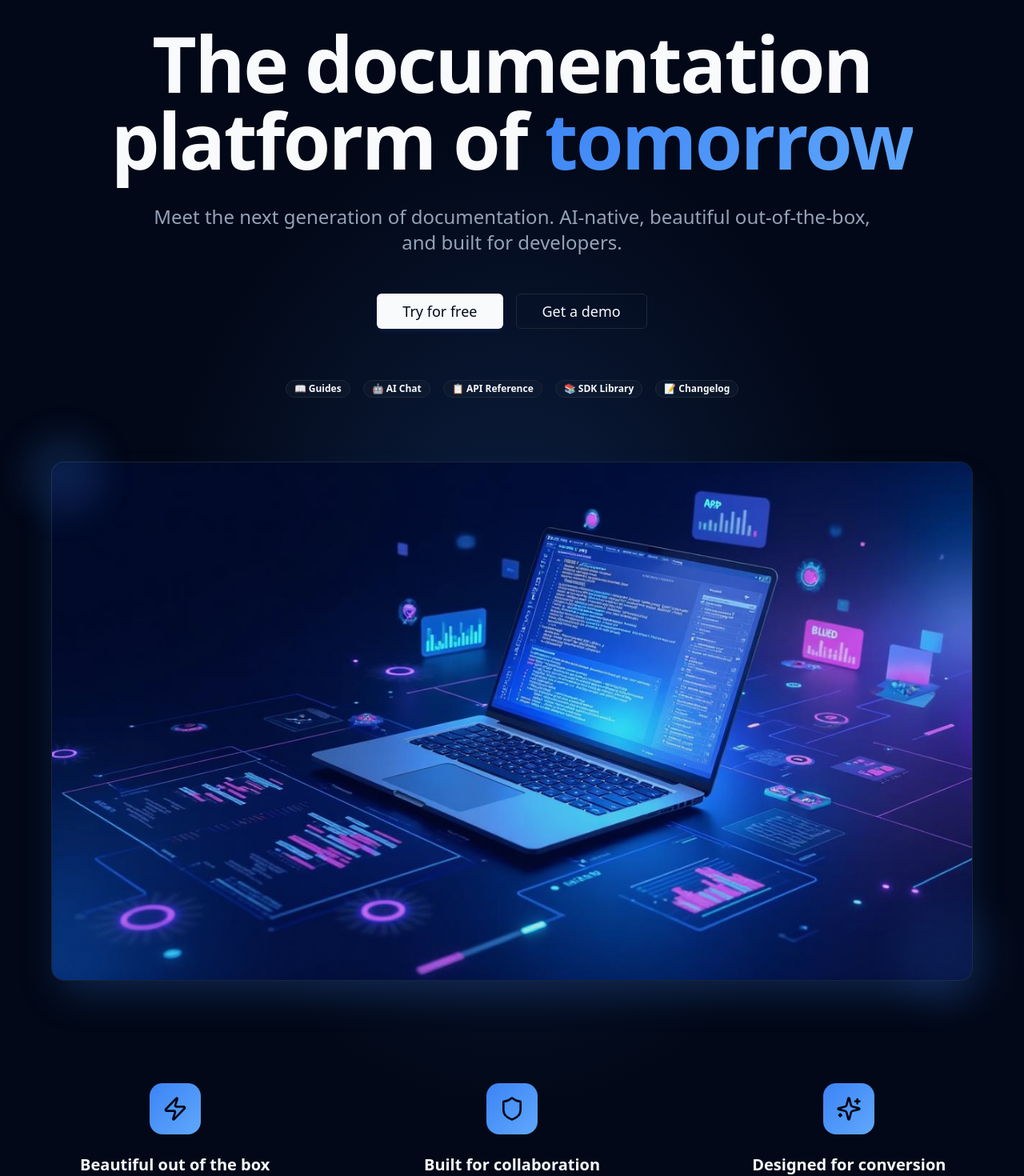
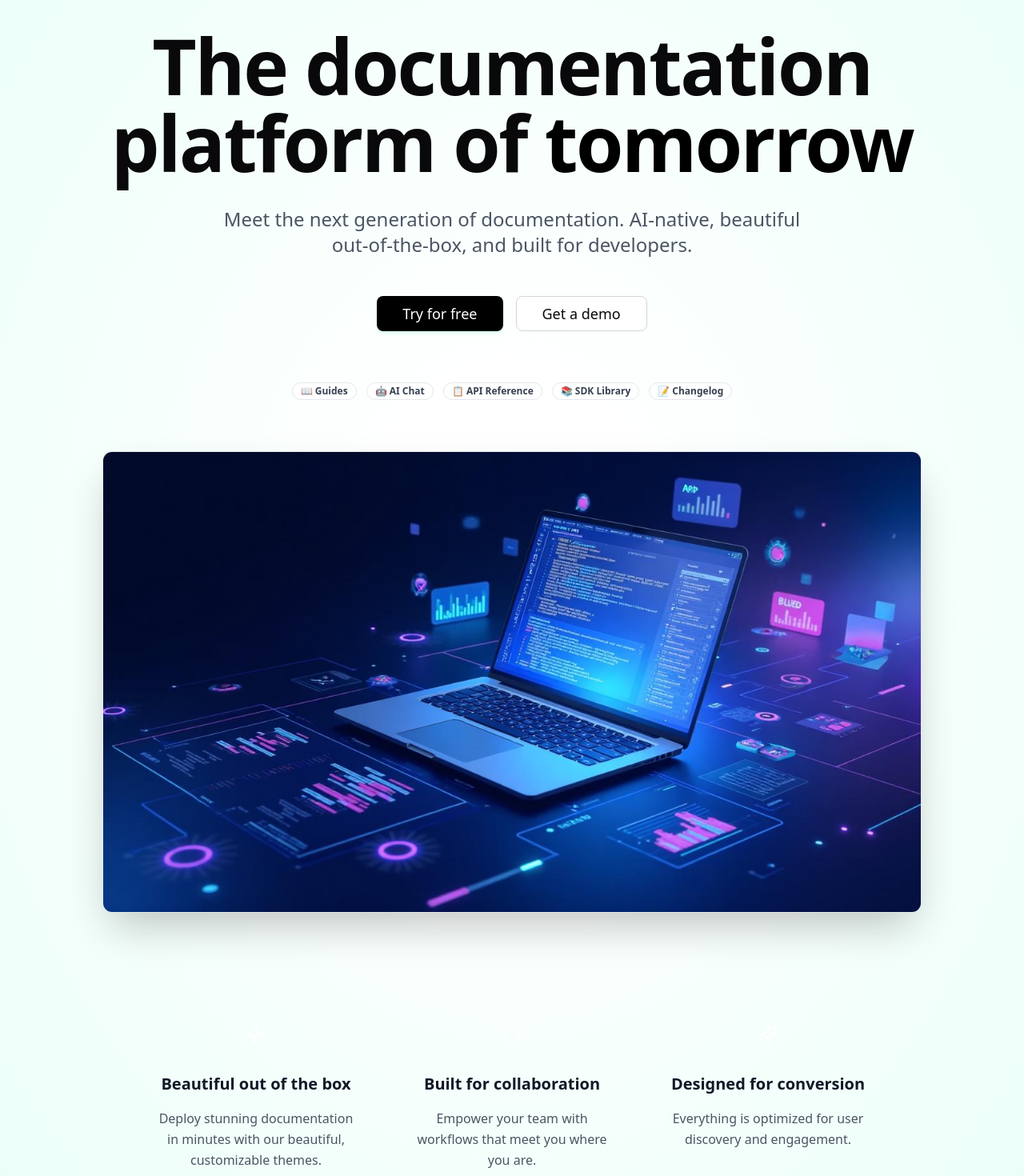
Before and after one commit to godfredakpan/startup-docs-hub, a React (Vite) app: page / in a window 1280 px wide. Shown: the part 168-1638 px from the top of the page at 80% size. Built offline with nearby package versions, Linux system fonts and the light colour scheme.

Commit message:
Refine landing page design
Adjusted landing page to better match Mintlify's aesthetic, focusing on dark blue hues and overall visual appeal.

```diff
--- a/src/components/HeroSection.tsx
+++ b/src/components/HeroSection.tsx
@@ -5,106 +5,103 @@ import heroImage from "@/assets/hero-documentation.jpg";
 
 export const HeroSection = () => {
   return (
-    <section className="relative min-h-screen flex items-center justify-center overflow-hidden">
-      {/* Background gradient - Mintlify style */}
-      <div className="absolute inset-0 bg-gradient-hero" />
-      <div className="absolute inset-0 bg-[radial-gradient(ellipse_at_center,_var(--tw-gradient-stops))] from-primary/20 via-transparent to-transparent" />
+    <section className="relative min-h-screen flex items-center justify-center overflow-hidden bg-gradient-hero">
+      {/* Mintlify-style background effects */}
+      <div className="absolute inset-0 bg-[radial-gradient(ellipse_at_center,_transparent_20%,hsl(160_100%_95%)_120%)]" />
 
-      <div className="relative max-w-7xl mx-auto px-4 sm:px-6 lg:px-8 py-20">
-        <div className="text-center mb-20">
-          <Badge variant="secondary" className="mb-8 gap-2 bg-card/50 backdrop-blur-sm border-border">
+      <div className="relative max-w-6xl mx-auto px-4 sm:px-6 lg:px-8 py-20 text-center">
+        {/* Badge */}
+        <div className="mb-8">
+          <Badge variant="secondary" className="gap-2 bg-white/80 backdrop-blur-sm border border-gray-200">
             <Sparkles className="w-4 h-4" />
-            The documentation platform of tomorrow
+            Powering experiences from next-gen startups to enterprises
           </Badge>
+        </div>
 
-          <h1 className="text-5xl sm:text-6xl lg:text-8xl font-bold tracking-tight mb-8 leading-tight">
+        {/* Main headline - Mintlify style */}
+        <h1 className="text-5xl sm:text-7xl lg:text-8xl font-bold tracking-tight mb-8 leading-[0.9]">
           The documentation{" "}
-            <br className="hidden sm:block" />
+          <br />
           platform of{" "}
-            <span className="bg-gradient-primary bg-clip-text text-transparent">
-              tomorrow
-            </span>
+          <span className="text-black">tomorrow</span>
         </h1>
 
-          <p className="text-xl sm:text-2xl text-muted-foreground max-w-4xl mx-auto mb-12 leading-relaxed">
+        {/* Subtitle */}
+        <p className="text-xl sm:text-2xl text-gray-600 max-w-3xl mx-auto mb-12 leading-relaxed font-medium">
           Meet the next generation of documentation. AI-native, beautiful out-of-the-box,
           and built for developers.
         </p>
 
+        {/* CTA Buttons - Mintlify style */}
         <div className="flex flex-col sm:flex-row gap-4 justify-center items-center mb-16">
           <Button
             size="lg"
-              className="bg-foreground text-background hover:bg-foreground/90 px-8 py-4 text-lg font-medium"
+            className="bg-black text-white hover:bg-gray-800 px-8 py-4 text-lg font-medium rounded-lg"
             onClick={() => window.location.href = "/auth"}
           >
             Try for free
           </Button>
-            <Button variant="outline" size="lg" className="px-8 py-4 text-lg font-medium border-border bg-transparent">
+          <Button
+            variant="outline"
+            size="lg"
+            className="px-8 py-4 text-lg font-medium border-gray-300 bg-white hover:bg-gray-50 rounded-lg"
+          >
             Get a demo
           </Button>
         </div>
 
-          {/* Documentation type tabs - Mintlify style */}
-          <div className="flex flex-wrap justify-center gap-4 mb-16">
-            <Badge variant="outline" className="bg-card/30 backdrop-blur-sm">📖 Guides</Badge>
-            <Badge variant="outline" className="bg-card/30 backdrop-blur-sm">🤖 AI Chat</Badge>
-            <Badge variant="outline" className="bg-card/30 backdrop-blur-sm">📋 API Reference</Badge>
-            <Badge variant="outline" className="bg-card/30 backdrop-blur-sm">📚 SDK Library</Badge>
-            <Badge variant="outline" className="bg-card/30 backdrop-blur-sm">📝 Changelog</Badge>
-          </div>
+        {/* Documentation type indicators - Mintlify style */}
+        <div className="flex flex-wrap justify-center gap-3 mb-16">
+          <Badge variant="outline" className="bg-white/80 backdrop-blur-sm border-gray-200 text-gray-700">📖 Guides</Badge>
+          <Badge variant="outline" className="bg-white/80 backdrop-blur-sm border-gray-200 text-gray-700">🤖 AI Chat</Badge>
+          <Badge variant="outline" className="bg-white/80 backdrop-blur-sm border-gray-200 text-gray-700">📋 API Reference</Badge>
+          <Badge variant="outline" className="bg-white/80 backdrop-blur-sm border-gray-200 text-gray-700">📚 SDK Library</Badge>
+          <Badge variant="outline" className="bg-white/80 backdrop-blur-sm border-gray-200 text-gray-700">📝 Changelog</Badge>
         </div>
 
-        {/* Hero image with Mintlify-style presentation */}
-        <div className="relative max-w-6xl mx-auto">
+        {/* Hero image - Mintlify style with clean presentation */}
+        <div className="relative max-w-5xl mx-auto">
           <div className="relative">
-            {/* Floating documentation preview */}
-            <div className="relative rounded-2xl overflow-hidden shadow-elegant border border-border/50 bg-card/80 backdrop-blur-sm">
+            <div className="relative rounded-xl overflow-hidden shadow-2xl border border-gray-200 bg-white">
               <img
                 src={heroImage}
                 alt="Documentation platform interface showcasing modern design and intuitive navigation"
                 className="w-full h-auto"
               />
-              <div className="absolute inset-0 bg-gradient-to-t from-background/10 to-transparent" />
             </div>
-
-            {/* Floating elements around the main image */}
-            <div className="absolute -top-8 -left-8 w-24 h-24 bg-primary/20 rounded-full blur-xl animate-pulse"></div>
-            <div className="absolute -bottom-8 -right-8 w-32 h-32 bg-primary/20 rounded-full blur-xl animate-pulse delay-1000"></div>
           </div>
         </div>
 
-        {/* Feature section - Mintlify style */}
-        <div className="mt-32 grid md:grid-cols-3 gap-12">
-          <div className="text-center group">
-            <div className="w-16 h-16 bg-gradient-primary rounded-2xl flex items-center justify-center mx-auto mb-6 group-hover:scale-110 transition-transform duration-300">
-              <Zap className="w-8 h-8 text-background" />
+        {/* Feature highlights section - Mintlify style */}
+        <div className="mt-32 grid md:grid-cols-3 gap-16 max-w-4xl mx-auto">
+          <div className="text-center">
+            <div className="w-12 h-12 bg-gradient-mint rounded-xl flex items-center justify-center mx-auto mb-6">
+              <Zap className="w-6 h-6 text-white" />
             </div>
-            <h3 className="text-xl font-bold mb-4">Beautiful out of the box</h3>
-            <p className="text-muted-foreground leading-relaxed">
+            <h3 className="text-xl font-bold mb-4 text-gray-900">Beautiful out of the box</h3>
+            <p className="text-gray-600 leading-relaxed">
               Deploy stunning documentation in minutes with our beautiful,
-              customizable themes that convert visitors into users.
+              customizable themes.
             </p>
           </div>
 
-          <div className="text-center group">
-            <div className="w-16 h-16 bg-gradient-primary rounded-2xl flex items-center justify-center mx-auto mb-6 group-hover:scale-110 transition-transform duration-300">
-              <Shield className="w-8 h-8 text-background" />
+          <div className="text-center">
+            <div className="w-12 h-12 bg-gradient-mint rounded-xl flex items-center justify-center mx-auto mb-6">
+              <Shield className="w-6 h-6 text-white" />
             </div>
-            <h3 className="text-xl font-bold mb-4">Built for collaboration</h3>
-            <p className="text-muted-foreground leading-relaxed">
-              Empower your team with workflows that meet you where you are,
-              whether you prefer git sync or a WYSIWYG experience.
+            <h3 className="text-xl font-bold mb-4 text-gray-900">Built for collaboration</h3>
+            <p className="text-gray-600 leading-relaxed">
+              Empower your team with workflows that meet you where you are.
             </p>
           </div>
 
-          <div className="text-center group">
-            <div className="w-16 h-16 bg-gradient-primary rounded-2xl flex items-center justify-center mx-auto mb-6 group-hover:scale-110 transition-transform duration-300">
-              <Sparkles className="w-8 h-8 text-background" />
+          <div className="text-center">
+            <div className="w-12 h-12 bg-gradient-mint rounded-xl flex items-center justify-center mx-auto mb-6">
+              <Sparkles className="w-6 h-6 text-white" />
             </div>
-            <h3 className="text-xl font-bold mb-4">Designed for conversion</h3>
-            <p className="text-muted-foreground leading-relaxed">
+            <h3 className="text-xl font-bold mb-4 text-gray-900">Designed for conversion</h3>
+            <p className="text-gray-600 leading-relaxed">
               Everything is optimized for user discovery and engagement.
-              Analytics help you understand and optimize your audience.
             </p>
           </div>
         </div>
--- a/src/components/ui/button.tsx
+++ b/src/components/ui/button.tsx
@@ -18,7 +18,7 @@ const buttonVariants = cva(
           "bg-secondary text-secondary-foreground hover:bg-secondary/80",
         ghost: "hover:bg-accent hover:text-accent-foreground",
         link: "text-primary underline-offset-4 hover:underline",
-        hero: "bg-foreground text-background hover:bg-foreground/90 shadow-soft font-semibold",
+        hero: "bg-primary text-primary-foreground hover:bg-primary/90 shadow-soft font-semibold",
         gradient: "bg-gradient-primary text-white hover:opacity-90 shadow-soft hover:shadow-elegant",
       },
       size: {
--- a/src/index.css
+++ b/src/index.css
@@ -8,113 +8,113 @@ All colors MUST be HSL.
 
 @layer base {
   :root {
-    /* Dark blue theme - primary colors */
-    --background: 222 84% 5%;
-    --foreground: 210 40% 98%;
+    /* Mintlify-style light mint/green theme */
+    --background: 0 0% 100%;
+    --foreground: 240 10% 3.9%;
 
-    --card: 217 32% 17%;
-    --card-foreground: 210 40% 98%;
+    --card: 0 0% 100%;
+    --card-foreground: 240 10% 3.9%;
 
-    --popover: 222 84% 5%;
-    --popover-foreground: 210 40% 98%;
+    --popover: 0 0% 100%;
+    --popover-foreground: 240 10% 3.9%;
 
-    --primary: 217 91% 60%;
-    --primary-foreground: 222 84% 5%;
+    --primary: 240 5.9% 10%;
+    --primary-foreground: 0 0% 98%;
 
-    --secondary: 217 32% 17%;
-    --secondary-foreground: 210 40% 98%;
+    --secondary: 240 4.8% 95.9%;
+    --secondary-foreground: 240 5.9% 10%;
 
-    --muted: 217 32% 17%;
-    --muted-foreground: 215 20% 65%;
+    --muted: 240 4.8% 95.9%;
+    --muted-foreground: 240 3.8% 46.1%;
 
-    --accent: 217 32% 17%;
-    --accent-foreground: 210 40% 98%;
+    --accent: 240 4.8% 95.9%;
+    --accent-foreground: 240 5.9% 10%;
 
-    --destructive: 0 62% 30%;
-    --destructive-foreground: 210 40% 98%;
+    --destructive: 0 84.2% 60.2%;
+    --destructive-foreground: 0 0% 98%;
 
-    --border: 217 32% 17%;
-    --input: 217 32% 17%;
-    --ring: 217 91% 60%;
+    --border: 240 5.9% 90%;
+    --input: 240 5.9% 90%;
+    --ring: 240 5.9% 10%;
 
-    /* Custom design tokens - Blue theme */
-    --gradient-primary: linear-gradient(135deg, hsl(217 91% 60%), hsl(212 95% 68%));
-    --gradient-secondary: linear-gradient(135deg, hsl(217 32% 17%), hsl(217 32% 25%));
-    --gradient-dark: linear-gradient(135deg, hsl(222 84% 5%), hsl(217 32% 17%));
-    --gradient-hero: linear-gradient(135deg, hsl(222 84% 5%) 0%, hsl(217 32% 17%) 50%, hsl(212 95% 20%) 100%);
-    --shadow-elegant: 0 25px 50px -12px hsl(217 91% 60% / 0.25);
-    --shadow-soft: 0 4px 6px -1px hsl(217 91% 60% / 0.1), 0 2px 4px -1px hsl(217 91% 60% / 0.06);
+    /* Mintlify-style mint green gradients */
+    --gradient-primary: linear-gradient(135deg, hsl(160 100% 85%), hsl(160 100% 70%));
+    --gradient-secondary: linear-gradient(135deg, hsl(160 100% 95%), hsl(160 100% 85%));
+    --gradient-hero: linear-gradient(135deg, hsl(160 100% 95%) 0%, hsl(160 100% 85%) 50%, hsl(160 100% 75%) 100%);
+    --gradient-mint: linear-gradient(135deg, hsl(160 100% 85%), hsl(180 100% 85%));
+    --shadow-elegant: 0 25px 50px -12px hsl(160 100% 50% / 0.15);
+    --shadow-soft: 0 4px 6px -1px hsl(160 100% 50% / 0.1), 0 2px 4px -1px hsl(160 100% 50% / 0.06);
     --transition-smooth: all 0.3s cubic-bezier(0.4, 0, 0.2, 1);
 
     /* Documentation specific */
-    --doc-nav: 217 32% 17%;
-    --doc-nav-foreground: 210 40% 98%;
-    --doc-code-bg: 217 32% 25%;
-    --doc-highlight: 217 91% 60% / 0.2;
+    --doc-nav: 0 0% 100%;
+    --doc-nav-foreground: 240 10% 3.9%;
+    --doc-code-bg: 240 4.8% 95.9%;
+    --doc-highlight: 160 100% 85% / 0.2;
 
     --radius: 0.5rem;
 
-    --sidebar-background: 217 32% 17%;
-    --sidebar-foreground: 210 40% 98%;
-    --sidebar-primary: 217 91% 60%;
-    --sidebar-primary-foreground: 222 84% 5%;
-    --sidebar-accent: 217 32% 25%;
-    --sidebar-accent-foreground: 210 40% 98%;
-    --sidebar-border: 217 32% 25%;
-    --sidebar-ring: 217 91% 60%;
+    --sidebar-background: 0 0% 98%;
+    --sidebar-foreground: 240 5.3% 26.1%;
+    --sidebar-primary: 240 5.9% 10%;
+    --sidebar-primary-foreground: 0 0% 98%;
+    --sidebar-accent: 240 4.8% 95.9%;
+    --sidebar-accent-foreground: 240 5.9% 10%;
+    --sidebar-border: 240 5.9% 90%;
+    --sidebar-ring: 240 5.9% 10%;
   }
 
   .dark {
-    /* Light mode when dark class is applied */
-    --background: 210 40% 98%;
-    --foreground: 222 84% 5%;
+    /* Dark mode with darker colors */
+    --background: 240 10% 3.9%;
+    --foreground: 0 0% 98%;
 
-    --card: 210 40% 98%;
-    --card-foreground: 222 84% 5%;
+    --card: 240 10% 3.9%;
+    --card-foreground: 0 0% 98%;
 
-    --popover: 210 40% 98%;
-    --popover-foreground: 222 84% 5%;
+    --popover: 240 10% 3.9%;
+    --popover-foreground: 0 0% 98%;
 
-    --primary: 217 91% 60%;
-    --primary-foreground: 210 40% 98%;
+    --primary: 0 0% 98%;
+    --primary-foreground: 240 5.9% 10%;
 
-    --secondary: 210 40% 94%;
-    --secondary-foreground: 222 84% 5%;
+    --secondary: 240 3.7% 15.9%;
+    --secondary-foreground: 0 0% 98%;
 
-    --muted: 210 40% 94%;
-    --muted-foreground: 215 13% 54%;
+    --muted: 240 3.7% 15.9%;
+    --muted-foreground: 240 5% 64.9%;
 
-    --accent: 210 40% 94%;
-    --accent-foreground: 222 84% 5%;
+    --accent: 240 3.7% 15.9%;
+    --accent-foreground: 0 0% 98%;
 
-    --destructive: 0 84% 60%;
-    --destructive-foreground: 210 40% 98%;
+    --destructive: 0 62.8% 30.6%;
+    --destructive-foreground: 0 0% 98%;
 
-    --border: 220 13% 91%;
-    --input: 220 13% 91%;
-    --ring: 217 91% 60%;
+    --border: 240 3.7% 15.9%;
+    --input: 240 3.7% 15.9%;
+    --ring: 240 4.9% 83.9%;
 
-    /* Custom design tokens - Light mode */
-    --gradient-primary: linear-gradient(135deg, hsl(217 91% 60%), hsl(212 95% 68%));
-    --gradient-secondary: linear-gradient(135deg, hsl(210 40% 94%), hsl(220 13% 91%));
-    --gradient-dark: linear-gradient(135deg, hsl(210 40% 94%), hsl(220 13% 91%));
-    --gradient-hero: linear-gradient(135deg, hsl(210 40% 98%) 0%, hsl(210 40% 94%) 50%, hsl(212 95% 85%) 100%);
-    --shadow-elegant: 0 25px 50px -12px hsl(217 91% 60% / 0.15);
-    --shadow-soft: 0 4px 6px -1px hsl(217 91% 60% / 0.1), 0 2px 4px -1px hsl(217 91% 60% / 0.06);
+    /* Dark mode gradients */
+    --gradient-primary: linear-gradient(135deg, hsl(160 100% 30%), hsl(160 100% 40%));
+    --gradient-secondary: linear-gradient(135deg, hsl(240 3.7% 15.9%), hsl(240 3.7% 20%));
+    --gradient-hero: linear-gradient(135deg, hsl(240 10% 3.9%) 0%, hsl(240 3.7% 15.9%) 50%, hsl(160 100% 15%) 100%);
+    --gradient-mint: linear-gradient(135deg, hsl(160 100% 30%), hsl(180 100% 30%));
+    --shadow-elegant: 0 25px 50px -12px hsl(0 0% 0% / 0.25);
+    --shadow-soft: 0 4px 6px -1px hsl(0 0% 0% / 0.1), 0 2px 4px -1px hsl(0 0% 0% / 0.06);
 
-    /* Documentation specific - Light mode */
-    --doc-nav: 210 40% 98%;
-    --doc-nav-foreground: 222 84% 5%;
-    --doc-code-bg: 210 40% 94%;
-    --doc-highlight: 217 91% 60% / 0.1;
-    --sidebar-background: 210 40% 98%;
-    --sidebar-foreground: 222 84% 5%;
-    --sidebar-primary: 217 91% 60%;
-    --sidebar-primary-foreground: 210 40% 98%;
-    --sidebar-accent: 210 40% 94%;
-    --sidebar-accent-foreground: 222 84% 5%;
-    --sidebar-border: 220 13% 91%;
-    --sidebar-ring: 217 91% 60%;
+    /* Documentation specific - Dark mode */
+    --doc-nav: 240 10% 3.9%;
+    --doc-nav-foreground: 0 0% 98%;
+    --doc-code-bg: 240 3.7% 15.9%;
+    --doc-highlight: 160 100% 30% / 0.2;
+    --sidebar-background: 240 5.9% 10%;
+    --sidebar-foreground: 240 4.8% 95.9%;
+    --sidebar-primary: 0 0% 98%;
+    --sidebar-primary-foreground: 240 5.9% 10%;
+    --sidebar-accent: 240 3.7% 15.9%;
+    --sidebar-accent-foreground: 240 4.8% 95.9%;
+    --sidebar-border: 240 3.7% 15.9%;
+    --sidebar-ring: 240 4.9% 83.9%;
   }
 }
 
```
Lines whose indentation alone changed are shown as unchanged.
